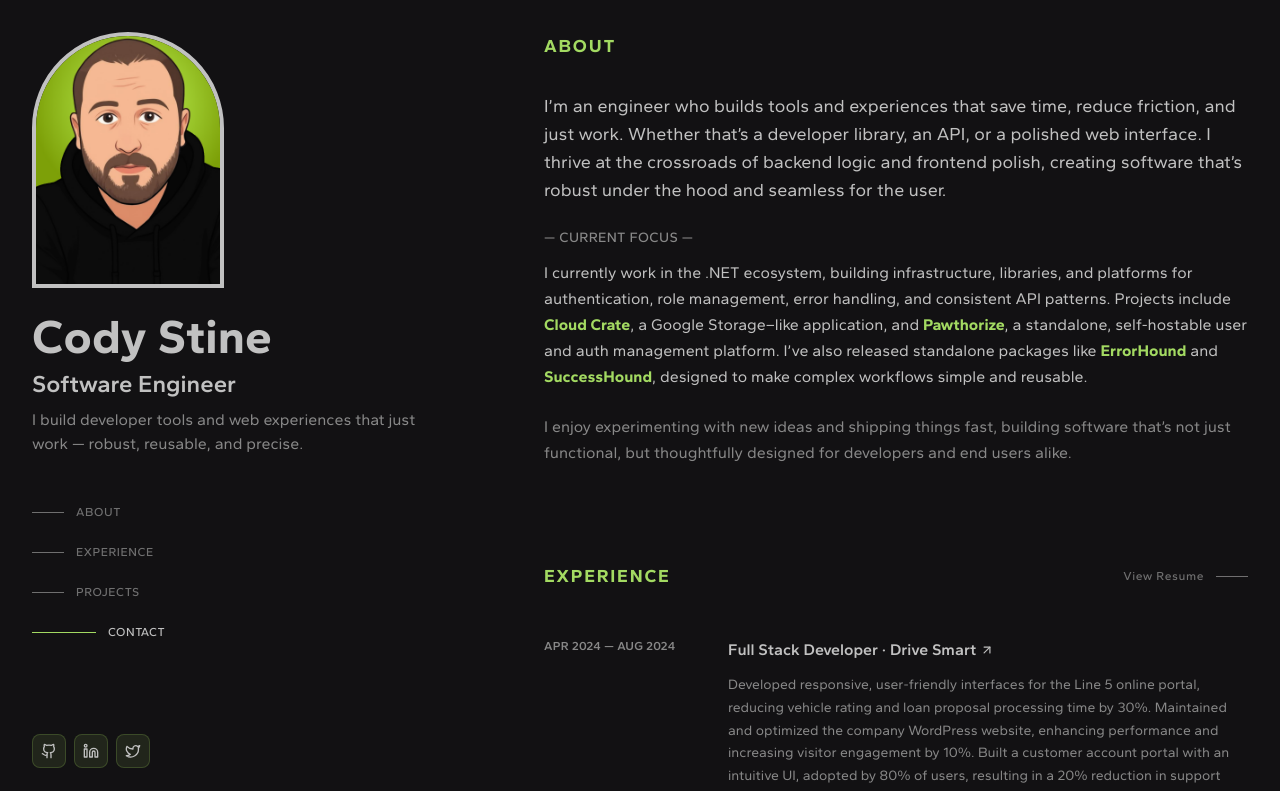
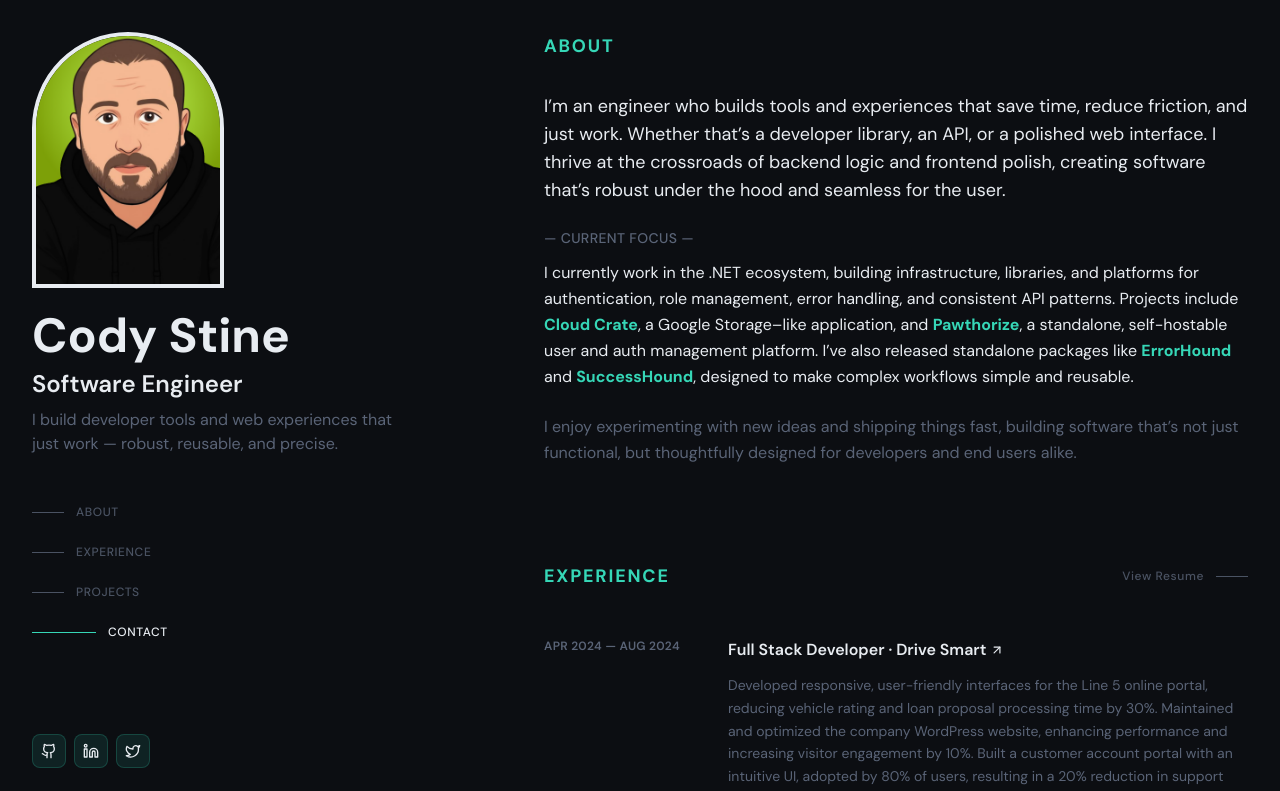
Before and after one commit to CydoEntis/portfolio-2025, a React (Vite) app: page / in a window 1280 px wide. Shown: the top 791 px of the page. Built offline with nearby package versions, Linux system fonts and the light colour scheme.

Commit message:
refactor: replace multi-color theme with dark/light toggle and new design tokens

```diff
--- a/src/components/ThemeProvider.tsx
+++ b/src/components/ThemeProvider.tsx
@@ -24,26 +24,31 @@
   children,
   defaultTheme = "system",
   storageKey = "vite-ui-theme",
-  ...props
 }: ThemeProviderProps) {
-  const [theme, setTheme] = useState<Theme>(() => (localStorage.getItem(storageKey) as Theme) || defaultTheme);
+  const [theme, setTheme] = useState<Theme>(
+    () => (localStorage.getItem(storageKey) as Theme) || defaultTheme,
+  );
 
   useEffect(() => {
     const root = window.document.documentElement;
-
     root.classList.remove("light", "dark");
 
+    let resolved: "dark" | "light";
     if (theme === "system") {
-      const systemTheme = window.matchMedia("(prefers-color-scheme: dark)").matches ? "dark" : "light";
-
-      root.classList.add(systemTheme);
-      return;
+      resolved = window.matchMedia("(prefers-color-scheme: dark)").matches
+        ? "dark"
+        : "light";
+    } else {
+      resolved = theme;
     }
 
-    root.classList.add(theme);
+    root.classList.add(resolved);
+
+    const favicon = document.querySelector<HTMLLinkElement>("link[rel='icon']");
+    if (favicon) favicon.href = `/favicon-${resolved}.svg`;
   }, [theme]);
 
-  const value = {
+  const value: ThemeProviderState = {
     theme,
     setTheme: (theme: Theme) => {
       localStorage.setItem(storageKey, theme);
@@ -52,7 +57,7 @@
   };
 
   return (
-    <ThemeProviderContext.Provider {...props} value={value}>
+    <ThemeProviderContext.Provider value={value}>
       {children}
     </ThemeProviderContext.Provider>
   );
@@ -60,8 +65,7 @@
 
 export const useTheme = () => {
   const context = useContext(ThemeProviderContext);
-
-  if (context === undefined) throw new Error("useTheme must be used within a ThemeProvider");
-
+  if (context === undefined)
+    throw new Error("useTheme must be used within a ThemeProvider");
   return context;
 };
--- a/src/styles.css
+++ b/src/styles.css
@@ -1,4 +1,4 @@
-@import url("https://fonts.googleapis.com/css2?family=Gantari:ital,wght@0,100..900;1,100..900&display=swap");
+@import url("https://fonts.googleapis.com/css2?family=DM+Sans:wght@300;400;500;600;700&family=JetBrains+Mono:wght@400;500;600&display=swap");
 
 @import "tailwindcss";
 
@@ -9,7 +9,7 @@
 body {
   @apply m-0;
   font-family:
-    "Gantari",
+    "DM Sans",
     -apple-system,
     BlinkMacSystemFont,
     "Segoe UI",
@@ -29,41 +29,54 @@
   font-family: source-code-pro, Menlo, Monaco, Consolas, "Courier New", monospace;
 }
 
+/* ── Light Mode (default) ── */
 :root {
-  --background: oklch(1 0 0);
-  --foreground: oklch(0.2101 0.0318 264.6645);
-  --card: oklch(1 0 0);
-  --card-foreground: oklch(0.2101 0.0318 264.6645);
-  --popover: oklch(1 0 0);
-  --popover-foreground: oklch(0.2101 0.0318 264.6645);
-  --primary: oklch(0.826 0.162 130);
-  --primary-foreground: oklch(1 0 0);
-  --secondary: oklch(0.536 0.0398 196.028);
-  --secondary-foreground: oklch(1 0 0);
-  --muted: oklch(0.967 0.0029 264.5419);
-  --muted-foreground: oklch(0.551 0.0234 264.3637);
-  --accent: oklch(0.9491 0 0);
-  --accent-foreground: oklch(0.2101 0.0318 264.6645);
-  --destructive: oklch(0.6368 0.2078 25.3313);
-  --destructive-foreground: oklch(0.9851 0 0);
-  --border: oklch(0.9276 0.0058 264.5313);
-  --input: oklch(0.9276 0.0058 264.5313);
-  --ring: oklch(0.826 0.162 130);
-  --chart-1: oklch(0.594 0.0443 196.0233);
-  --chart-2: oklch(0.826 0.162 130);;
-  --chart-3: oklch(0.8721 0.0864 68.5474);
-  --chart-4: oklch(0.6268 0 0);
-  --chart-5: oklch(0.683 0 0);
+  --background: #F8F9FB;
+  --foreground: #111827;
+  --card: rgba(255,255,255,0.55);
+  --card-foreground: #111827;
+  --popover: #F8F9FB;
+  --popover-foreground: #111827;
+  --primary: #0D9373;
+  --primary-foreground: #fff;
+  --secondary: #5B6AE0;
+  --secondary-foreground: #fff;
+  --muted: rgba(255,255,255,0.7);
+  --muted-foreground: #8494A7;
+  --accent: rgba(255,255,255,0.7);
+  --accent-foreground: #111827;
+  --destructive: #dc2626;
+  --destructive-foreground: #fff;
+  --border: rgba(0,0,0,0.07);
+  --input: #fff;
+  --ring: #0D9373;
+
+  /* Custom tokens from reference */
+  --mid: #4B5563;
+  --dim: #B4BEC9;
+  --glass: rgba(255,255,255,0.55);
+  --glass-border: rgba(0,0,0,0.07);
+  --glass-hover: rgba(255,255,255,0.8);
+  --accent-glow: rgba(13,147,115,0.08);
+  --accent-glow-strong: rgba(13,147,115,0.16);
+  --accent-soft: rgba(13,147,115,0.06);
+  --code-bg: rgba(13,147,115,0.06);
+  --code-text: #0D9373;
+  --nav-bg: rgba(248,249,251,0.84);
+  --dot-color: rgba(0,0,0,0.03);
+  --timeline-edu: #5B6AE0;
+  --timeline-edu-glow: rgba(91,106,224,0.1);
+  --timeline-edu-soft: rgba(91,106,224,0.06);
+  --tab-active: rgba(13,147,115,0.08);
+  --tab-border: rgba(13,147,115,0.4);
+
+  --chart-1: #0D9373;
+  --chart-2: #5B6AE0;
+  --chart-3: #f59e0b;
+  --chart-4: #6b7280;
+  --chart-5: #8b5cf6;
   --radius: 0.75rem;
-  --sidebar: oklch(0.967 0.0029 264.5419);
-  --sidebar-foreground: oklch(0.2101 0.0318 264.6645);
-  --sidebar-primary: oklch(0.826 0.162 130);
-  --sidebar-primary-foreground: oklch(1 0 0);
-  --sidebar-accent: oklch(1 0 0);
-  --sidebar-accent-foreground: oklch(0.2101 0.0318 264.6645);
-  --sidebar-border: oklch(0.9276 0.0058 264.5313);
-  --sidebar-ring: oklch(0.826 0.162 130);
-  --font-sans: "Gantari", ui-sans-serif, system-ui, sans-serif;
+  --font-sans: "DM Sans", ui-sans-serif, system-ui, sans-serif;
   --font-serif: ui-serif, Georgia, serif;
   --font-mono: "JetBrains Mono", ui-monospace, monospace;
   --shadow-color: #000000;
@@ -76,68 +89,81 @@
   --spacing: 0.25rem;
   --shadow-2xs: 0px 1px 4px 0px hsl(0 0% 0% / 0.03);
   --shadow-xs: 0px 1px 4px 0px hsl(0 0% 0% / 0.03);
-  --shadow-sm: 0px 1px 4px 0px hsl(0 0% 0% / 0.05), 0px 1px 2px -1px hsl(0 0% 0% / 0.05);
-  --shadow: 0px 1px 4px 0px hsl(0 0% 0% / 0.05), 0px 1px 2px -1px hsl(0 0% 0% / 0.05);
-  --shadow-md: 0px 1px 4px 0px hsl(0 0% 0% / 0.05), 0px 2px 4px -1px hsl(0 0% 0% / 0.05);
-  --shadow-lg: 0px 1px 4px 0px hsl(0 0% 0% / 0.05), 0px 4px 6px -1px hsl(0 0% 0% / 0.05);
-  --shadow-xl: 0px 1px 4px 0px hsl(0 0% 0% / 0.05), 0px 8px 10px -1px hsl(0 0% 0% / 0.05);
-  --shadow-2xl: 0px 1px 4px 0px hsl(0 0% 0% / 0.13);
+  --shadow-sm: 0 2px 16px rgba(0,0,0,0.05), 0 1px 4px rgba(0,0,0,0.03);
+  --shadow: 0 2px 16px rgba(0,0,0,0.05), 0 1px 4px rgba(0,0,0,0.03);
+  --shadow-md: 0 2px 16px rgba(0,0,0,0.05), 0 1px 4px rgba(0,0,0,0.03);
+  --shadow-lg: 0 6px 28px rgba(0,0,0,0.09), 0 2px 8px rgba(0,0,0,0.04);
+  --shadow-xl: 0 6px 28px rgba(0,0,0,0.09), 0 2px 8px rgba(0,0,0,0.04);
+  --shadow-2xl: 0 6px 28px rgba(0,0,0,0.09), 0 2px 8px rgba(0,0,0,0.04);
   --tracking-normal: 0rem;
 }
 
+/* ── Dark Mode ── */
 .dark {
-  --background: oklch(0.1797 0.0043 308.1928);
-  --foreground: oklch(0.8109 0 0);
-  --card: oklch(0.1822 0 0);
-  --card-foreground: oklch(0.8109 0 0);
-  --popover: oklch(0.1797 0.0043 308.1928);
-  --popover-foreground: oklch(0.8109 0 0);
-  --primary: oklch(0.826 0.162 130);;
-  --primary-foreground: oklch(0.1797 0.0043 308.1928);
-  --secondary: oklch(0.594 0.0443 196.0233);
-  --secondary-foreground: oklch(0.1797 0.0043 308.1928);
-  --muted: oklch(0.252 0 0);
-  --muted-foreground: oklch(0.6268 0 0);
-  --accent: oklch(0.3211 0 0);
-  --accent-foreground: oklch(0.8109 0 0);
-  --destructive: oklch(0.594 0.0443 196.0233);
-  --destructive-foreground: oklch(0.1797 0.0043 308.1928);
-  --border: oklch(0.252 0 0);
-  --input: oklch(0.252 0 0);
-  --ring: oklch(0.826 0.162 130);
-  --chart-1: oklch(0.594 0.0443 196.0233);
-  --chart-2: oklch(0.826 0.162 130);;
-  --chart-3: oklch(0.8721 0.0864 68.5474);
-  --chart-4: oklch(0.6268 0 0);
-  --chart-5: oklch(0.683 0 0);
-  --sidebar: oklch(0.1822 0 0);
-  --sidebar-foreground: oklch(0.8109 0 0);
-  --sidebar-primary: oklch(0.826 0.162 130);;
-  --sidebar-primary-foreground: oklch(0.1797 0.0043 308.1928);
-  --sidebar-accent: oklch(0.3211 0 0);
-  --sidebar-accent-foreground: oklch(0.8109 0 0);
-  --sidebar-border: oklch(0.252 0 0);
-  --sidebar-ring: oklch(0.826 0.162 130);;
+  --background: #0C0E12;
+  --foreground: #E8ECF1;
+  --card: rgba(255,255,255,0.035);
+  --card-foreground: #E8ECF1;
+  --popover: #0C0E12;
+  --popover-foreground: #E8ECF1;
+  --primary: #36D7B7;
+  --primary-foreground: #fff;
+  --secondary: #7B8AF9;
+  --secondary-foreground: #fff;
+  --muted: rgba(255,255,255,0.03);
+  --muted-foreground: #5A6477;
+  --accent: rgba(255,255,255,0.03);
+  --accent-foreground: #E8ECF1;
+  --destructive: #dc2626;
+  --destructive-foreground: #fff;
+  --border: rgba(255,255,255,0.06);
+  --input: rgba(255,255,255,0.03);
+  --ring: #36D7B7;
+
+  /* Custom tokens from reference */
+  --mid: #8B95A5;
+  --dim: #3A4255;
+  --glass: rgba(255,255,255,0.035);
+  --glass-border: rgba(255,255,255,0.07);
+  --glass-hover: rgba(255,255,255,0.07);
+  --accent-glow: rgba(54,215,183,0.12);
+  --accent-glow-strong: rgba(54,215,183,0.22);
+  --accent-soft: rgba(54,215,183,0.08);
+  --code-bg: rgba(54,215,183,0.08);
+  --code-text: #36D7B7;
+  --nav-bg: rgba(12,14,18,0.82);
+  --dot-color: rgba(255,255,255,0.03);
+  --timeline-edu: #7B8AF9;
+  --timeline-edu-glow: rgba(123,138,249,0.12);
+  --timeline-edu-soft: rgba(123,138,249,0.08);
+  --tab-active: rgba(54,215,183,0.1);
+  --tab-border: rgba(54,215,183,0.4);
+
+  --chart-1: #36D7B7;
+  --chart-2: #7B8AF9;
+  --chart-3: #f59e0b;
+  --chart-4: #6b7280;
+  --chart-5: #8b5cf6;
   --radius: 0.75rem;
-  --font-sans: "Gantari", ui-sans-serif, system-ui, sans-serif;
+  --font-sans: "DM Sans", ui-sans-serif, system-ui, sans-serif;
   --font-serif: ui-serif, Georgia, serif;
   --font-mono: "JetBrains Mono", ui-monospace, monospace;
   --shadow-color: #000000;
-  --shadow-opacity: 0.05;
-  --shadow-blur: 4px;
+  --shadow-opacity: 0.3;
+  --shadow-blur: 16px;
   --shadow-spread: 0px;
   --shadow-offset-x: 0px;
-  --shadow-offset-y: 1px;
+  --shadow-offset-y: 2px;
   --letter-spacing: 0rem;
   --spacing: 0.25rem;
-  --shadow-2xs: 0px 1px 4px 0px hsl(0 0% 0% / 0.03);
-  --shadow-xs: 0px 1px 4px 0px hsl(0 0% 0% / 0.03);
-  --shadow-sm: 0px 1px 4px 0px hsl(0 0% 0% / 0.05), 0px 1px 2px -1px hsl(0 0% 0% / 0.05);
-  --shadow: 0px 1px 4px 0px hsl(0 0% 0% / 0.05), 0px 1px 2px -1px hsl(0 0% 0% / 0.05);
-  --shadow-md: 0px 1px 4px 0px hsl(0 0% 0% / 0.05), 0px 2px 4px -1px hsl(0 0% 0% / 0.05);
-  --shadow-lg: 0px 1px 4px 0px hsl(0 0% 0% / 0.05), 0px 4px 6px -1px hsl(0 0% 0% / 0.05);
-  --shadow-xl: 0px 1px 4px 0px hsl(0 0% 0% / 0.05), 0px 8px 10px -1px hsl(0 0% 0% / 0.05);
-  --shadow-2xl: 0px 1px 4px 0px hsl(0 0% 0% / 0.13);
+  --shadow-2xs: 0 1px 4px rgba(0,0,0,0.2);
+  --shadow-xs: 0 1px 4px rgba(0,0,0,0.2);
+  --shadow-sm: 0 2px 16px rgba(0,0,0,0.3), 0 1px 4px rgba(0,0,0,0.2);
+  --shadow: 0 2px 16px rgba(0,0,0,0.3), 0 1px 4px rgba(0,0,0,0.2);
+  --shadow-md: 0 2px 16px rgba(0,0,0,0.3), 0 1px 4px rgba(0,0,0,0.2);
+  --shadow-lg: 0 4px 24px rgba(0,0,0,0.4), 0 2px 8px rgba(0,0,0,0.3);
+  --shadow-xl: 0 4px 24px rgba(0,0,0,0.4), 0 2px 8px rgba(0,0,0,0.3);
+  --shadow-2xl: 0 4px 24px rgba(0,0,0,0.4), 0 2px 8px rgba(0,0,0,0.3);
 }
 
 @theme inline {
@@ -165,19 +191,31 @@
   --color-chart-3: var(--chart-3);
   --color-chart-4: var(--chart-4);
   --color-chart-5: var(--chart-5);
+
+  /* Custom design tokens */
+  --color-mid: var(--mid);
+  --color-dim: var(--dim);
+  --color-glass: var(--glass);
+  --color-glass-border: var(--glass-border);
+  --color-glass-hover: var(--glass-hover);
+  --color-accent-glow: var(--accent-glow);
+  --color-accent-glow-strong: var(--accent-glow-strong);
+  --color-accent-soft: var(--accent-soft);
+  --color-code-bg: var(--code-bg);
+  --color-code-text: var(--code-text);
+  --color-nav-bg: var(--nav-bg);
+  --color-dot-color: var(--dot-color);
+  --color-timeline-edu: var(--timeline-edu);
+  --color-timeline-edu-glow: var(--timeline-edu-glow);
+  --color-timeline-edu-soft: var(--timeline-edu-soft);
+  --color-tab-active: var(--tab-active);
+  --color-tab-border: var(--tab-border);
+
   --radius-sm: calc(var(--radius) - 4px);
   --radius-md: calc(var(--radius) - 2px);
   --radius-lg: var(--radius);
   --radius-xl: calc(var(--radius) + 4px);
-  --color-sidebar: var(--sidebar);
-  --color-sidebar-foreground: var(--sidebar-foreground);
-  --color-sidebar-primary: var(--sidebar-primary);
-  --color-sidebar-primary-foreground: var(--sidebar-primary-foreground);
-  --color-sidebar-accent: var(--sidebar-accent);
-  --color-sidebar-accent-foreground: var(--sidebar-accent-foreground);
-  --color-sidebar-border: var(--sidebar-border);
-  --color-sidebar-ring: var(--sidebar-ring);
-  --font-sans: "Gantari", ui-sans-serif, system-ui, sans-serif;
+  --font-sans: "DM Sans", ui-sans-serif, system-ui, sans-serif;
   --font-serif: ui-serif, Georgia, serif;
   --font-mono: "JetBrains Mono", ui-monospace, monospace;
   --radius: 0.75rem;
@@ -215,68 +253,33 @@
   }
 }
 
-@keyframes scroll {
-  0% {
-    transform: translateX(0%);
-  }
-  100% {
-    transform: translateX(-50%);
-  }
-}
-
-.animate-scroll {
-  display: flex;
-  gap: 1rem;
-  animation: scroll 15s linear infinite;
-}
-
-@keyframes floatUp {
-  0% {
-    opacity: 0;
-    transform: translateY(100vh) scale(0.8);
-  }
-  100% {
-    opacity: 1;
-    transform: translateY(0) scale(1);
-  }
-}
-
-@keyframes gentleBounce {
-  0%,
-  100% {
-    transform: translateY(0px);
-  }
-  50% {
-    transform: translateY(-10px);
-  }
-}
-
-@utility animate-float-up {
-  animation: floatUp 1.5s ease-out forwards;
-}
-
-@utility animate-gentle-bounce {
-  animation: gentleBounce 3s ease-in-out infinite;
-}
-
 html {
   scroll-behavior: smooth;
   scroll-padding-top: 80px;
 }
 
-@keyframes slide-in {
-  from {
-    transform: translateX(100%);
-  }
-  to {
-    transform: translateX(0);
-  }
+::selection {
+  background: var(--primary);
+  color: #fff;
 }
 
-.animate-slide-in {
-  animation: slide-in 0.3s ease-out forwards;
+::-webkit-scrollbar {
+  width: 5px;
+}
+::-webkit-scrollbar-track {
+  background: var(--background);
+}
+::-webkit-scrollbar-thumb {
+  background: var(--dim);
+  border-radius: 3px;
 }
 
+input::placeholder,
+textarea::placeholder {
+  color: var(--dim);
+}
+
+/* ── View Transitions (theme toggle) ── */
 ::view-transition-group(root) {
   animation-timing-function: ease-in-out;
 }
```
Also changed, not shown: src/components/ThemeToggle.tsx (+13 -25 lines).
